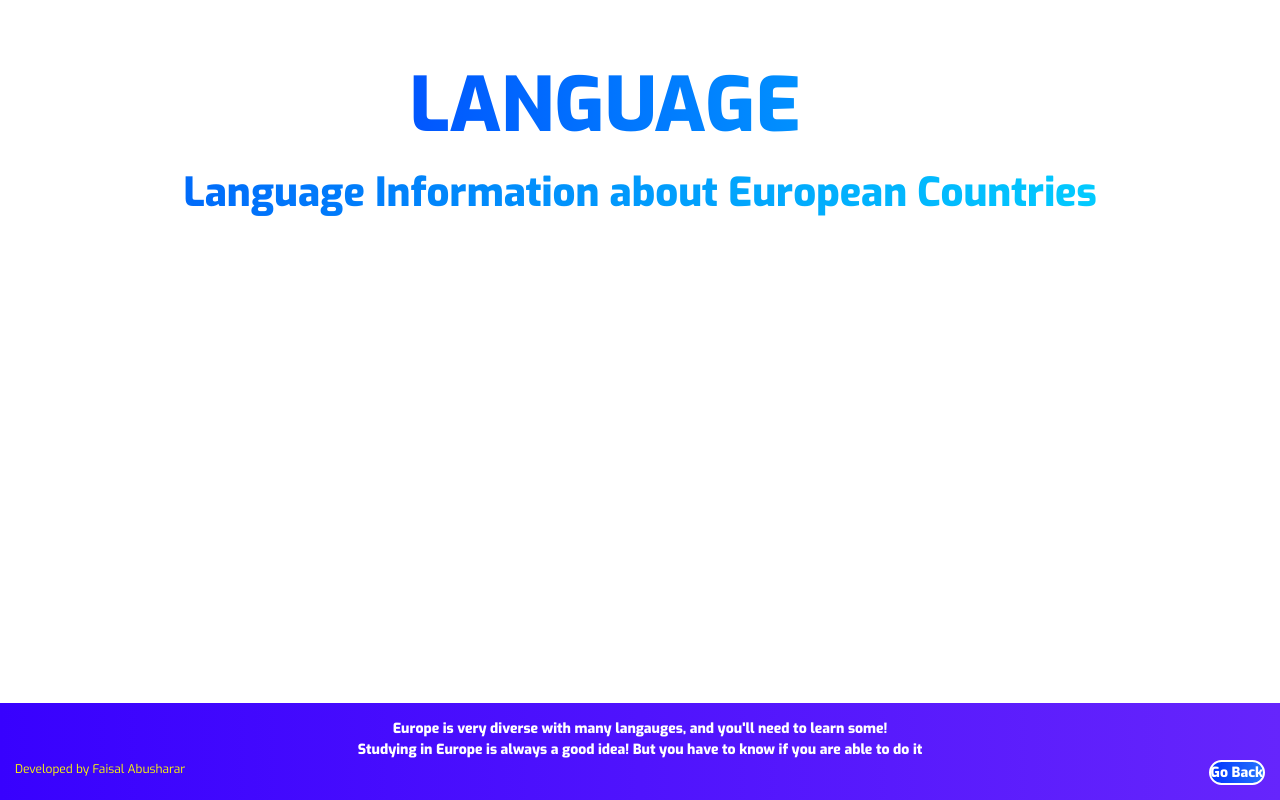
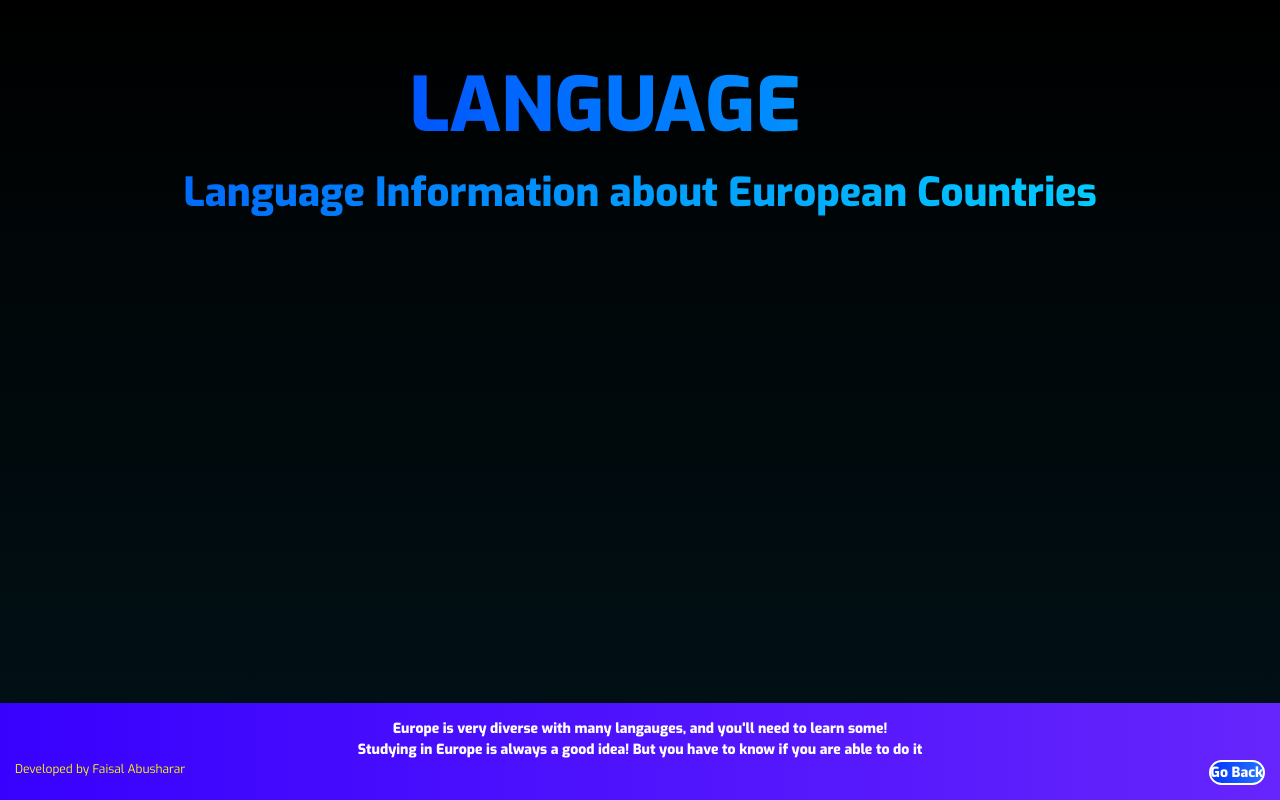
Before and after one commit to FaisalAbusharar/europe-university-info, a Next.js app: page /language in a window 1280 px wide. Built offline with nearby package versions, Linux system fonts and the light colour scheme.

Commit message:
background in Language page displays properly

```diff
--- a/src/app/styles/languagePage.css
+++ b/src/app/styles/languagePage.css
@@ -1,5 +1,7 @@
 
-
+#langaugeContainer{
+    background: linear-gradient(to bottom, rgb(0, 0, 0), rgb(1, 18, 24));
+}
 
 #titleContainer {
     margin-top: 50px;
```
